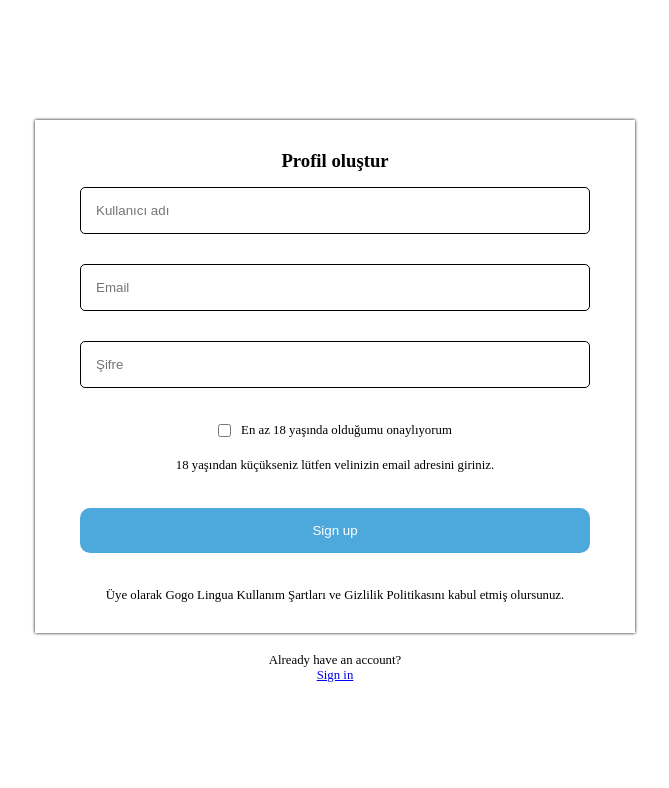
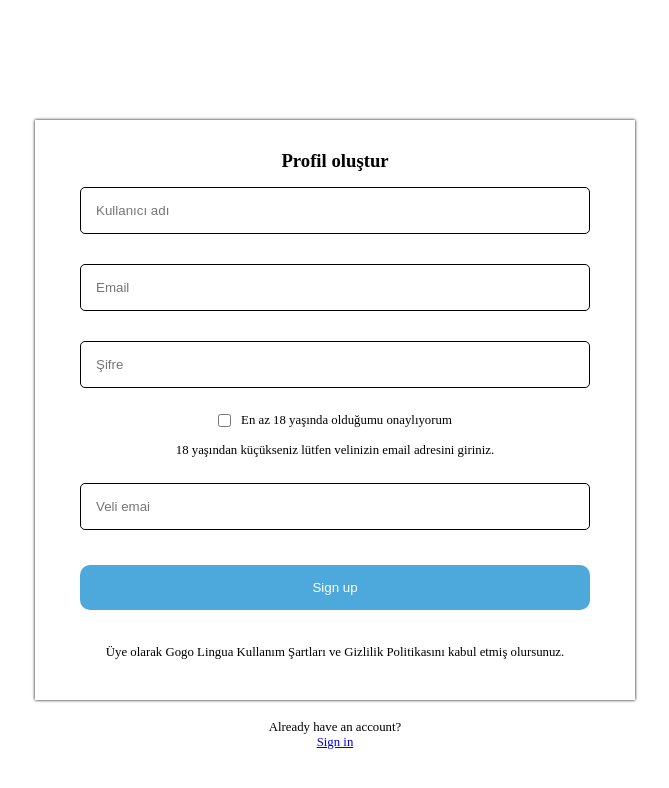
Before and after one commit to elearning-plaform/elearning-web, a React (Create React App) app: page /signup in a window 1280 px wide. Shown: the top 788 px of the page, without its empty margins (305-974 px from the left). Built offline with nearby package versions, Linux system fonts and the light colour scheme; no server answers.

Commit message:
add-parent-confirmation-functionality

```diff
--- a/src/assets/sass/Login.scss
+++ b/src/assets/sass/Login.scss
@@ -31,7 +31,7 @@ body {
 .age-restrictions {
     display: flex;
     text-align: left;
-    margin: 20px auto 20px;
+    margin: 10px auto 15px;
     font-size: 0.8rem;
 
     input {
@@ -41,10 +41,11 @@ body {
 
 p {
     font-size: 0.8rem;
+    margin-bottom: 10px;
 }
 
 .form-submit {
-    margin: 35px 15px 35px 15px;
+    margin: 20px 15px 35px 15px;
     padding: 15px;
     border-radius: 10px;
     color: white;
--- a/src/page/Signup.tsx
+++ b/src/page/Signup.tsx
@@ -75,6 +75,15 @@ const Signup = () => {
 
                 <p>18 yaşından küçükseniz lütfen velinizin email adresini giriniz.</p>
 
+                <input
+                    className="form-input"
+                    type="email"
+                    // value={email}
+                    // onChange={(e) => setEmail(e.target.value)}
+                    required
+                    placeholder="Veli emai"
+                />
+
                 <button
                     className="form-submit"
                     type="submit"
```
